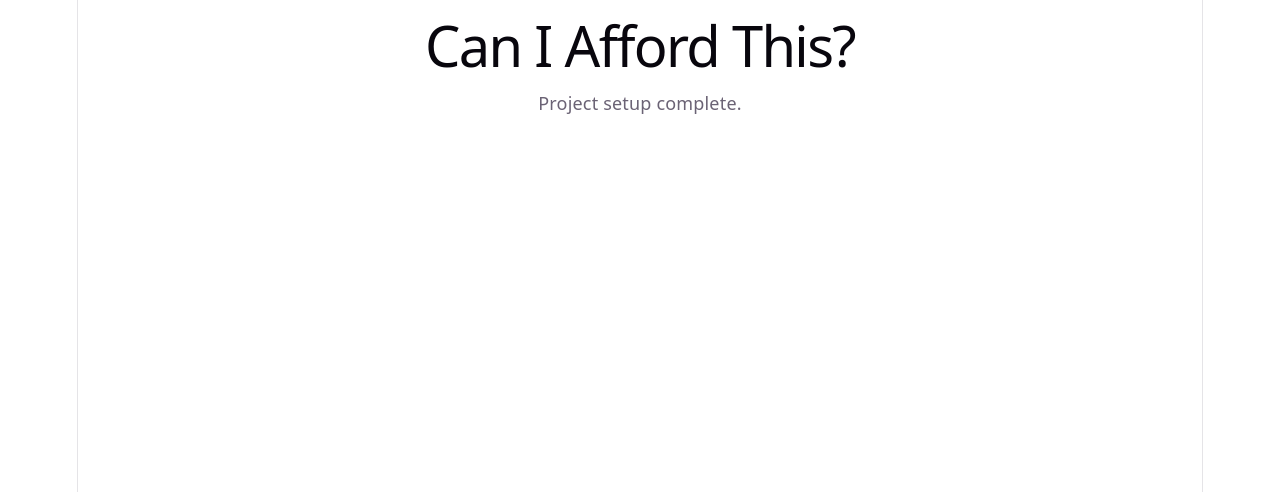
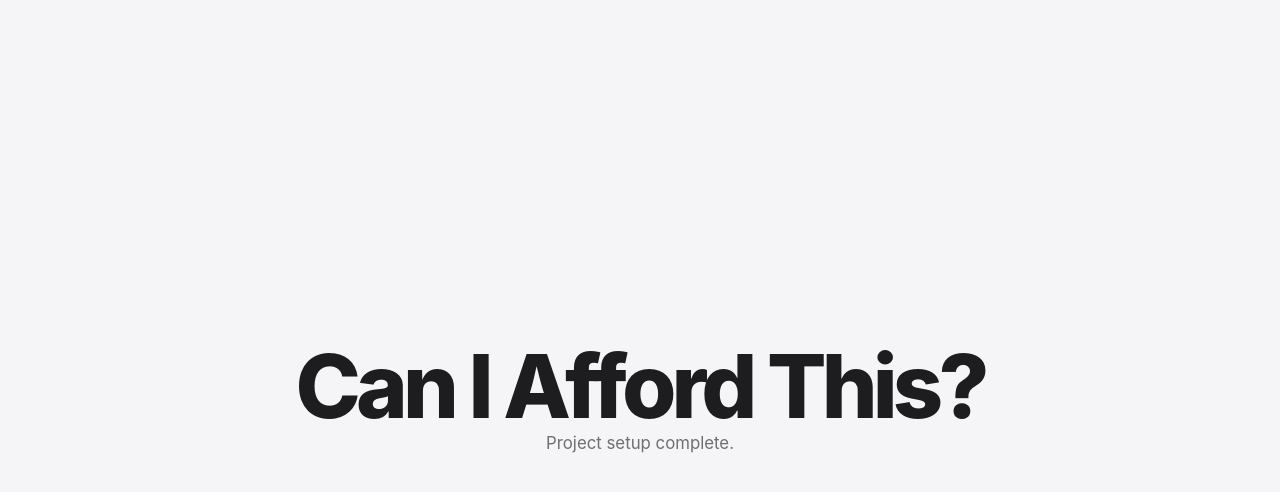
Before and after one commit to fejide/affordability-calculator, a React (Vite) app: page / in a window 1280 px wide. Shown: the top 492 px of the page. Built offline with nearby package versions, Linux system fonts and the light colour scheme.

Commit message:
style: set up global styling
Signed-off-by: Joshua Brown <97815918+fejide@users.noreply.github.com>

```diff
--- a/src/index.css
+++ b/src/index.css
@@ -1,111 +1,105 @@
-:root {
-  --text: #6b6375;
-  --text-h: #08060d;
-  --bg: #fff;
-  --border: #e5e4e7;
-  --code-bg: #f4f3ec;
-  --accent: #aa3bff;
-  --accent-bg: rgba(170, 59, 255, 0.1);
-  --accent-border: rgba(170, 59, 255, 0.5);
-  --social-bg: rgba(244, 243, 236, 0.5);
-  --shadow:
-    rgba(0, 0, 0, 0.1) 0 10px 15px -3px, rgba(0, 0, 0, 0.05) 0 4px 6px -2px;
-
-  --sans: system-ui, 'Segoe UI', Roboto, sans-serif;
-  --heading: system-ui, 'Segoe UI', Roboto, sans-serif;
-  --mono: ui-monospace, Consolas, monospace;
-
-  font: 18px/145% var(--sans);
-  letter-spacing: 0.18px;
-  color-scheme: light dark;
-  color: var(--text);
-  background: var(--bg);
-  font-synthesis: none;
-  text-rendering: optimizeLegibility;
-  -webkit-font-smoothing: antialiased;
-  -moz-osx-font-smoothing: grayscale;
-
-  @media (max-width: 1024px) {
-    font-size: 16px;
-  }
+* {
+  margin: 0;
+  padding: 0;
+  box-sizing: border-box;
 }
 
-@media (prefers-color-scheme: dark) {
-  :root {
-    --text: #9ca3af;
-    --text-h: #f3f4f6;
-    --bg: #16171d;
-    --border: #2e303a;
-    --code-bg: #1f2028;
-    --accent: #c084fc;
-    --accent-bg: rgba(192, 132, 252, 0.15);
-    --accent-border: rgba(192, 132, 252, 0.5);
-    --social-bg: rgba(47, 48, 58, 0.5);
-    --shadow:
-      rgba(0, 0, 0, 0.4) 0 10px 15px -3px, rgba(0, 0, 0, 0.25) 0 4px 6px -2px;
-  }
+html {
+  scroll-behavior: smooth;
+}
 
-  #social .button-icon {
-    filter: invert(1) brightness(2);
-  }
+body {
+  min-width: 320px;
+  min-height: 100vh;
+
+  font-family:
+    -apple-system,
+    BlinkMacSystemFont,
+    "Segoe UI",
+    sans-serif;
+
+  color: #1d1d1f;
+  background-color: #f5f5f7;
+
+  -webkit-font-smoothing: antialiased;
+  text-rendering: optimizeLegibility;
+}
+
+button,
+input,
+select,
+textarea {
+  font: inherit;
+}
+
+button,
+a {
+  -webkit-tap-highlight-color: transparent;
+}
+
+a {
+  color: inherit;
+}
+
+img {
+  display: block;
+  max-width: 100%;
 }
 
 #root {
-  width: 1126px;
-  max-width: 100%;
-  margin: 0 auto;
-  text-align: center;
-  border-inline: 1px solid var(--border);
-  min-height: 100svh;
+  min-height: 100vh;
+}
+
+main {
+  min-height: 100vh;
+
   display: flex;
   flex-direction: column;
-  box-sizing: border-box;
-}
+  align-items: center;
+  justify-content: center;
 
-body {
-  margin: 0;
-}
+  padding: 2rem;
 
-h1,
-h2 {
-  font-family: var(--heading);
-  font-weight: 500;
-  color: var(--text-h);
+  text-align: center;
 }
 
 h1 {
-  font-size: 56px;
-  letter-spacing: -1.68px;
-  margin: 32px 0;
-  @media (max-width: 1024px) {
-    font-size: 36px;
-    margin: 20px 0;
+  color: #1d1d1f;
+
+  font-size: clamp(2.75rem, 7vw, 5.5rem);
+  font-weight: 800;
+  line-height: 0.98;
+  letter-spacing: -0.055em;
+}
+
+p {
+  color: #6e6e73;
+
+  font-size: 1.05rem;
+  line-height: 1.6;
+}
+
+/* =========================================================
+   ACCESSIBILITY
+========================================================= */
+
+a:focus-visible,
+button:focus-visible,
+input:focus-visible,
+select:focus-visible,
+textarea:focus-visible {
+  outline: 3px solid #0071e3;
+  outline-offset: 3px;
+}
+
+@media (prefers-reduced-motion: reduce) {
+
+  *,
+  *::before,
+  *::after {
+    scroll-behavior: auto !important;
+    animation-duration: 0.01ms !important;
+    animation-iteration-count: 1 !important;
+    transition-duration: 0.01ms !important;
   }
 }
-h2 {
-  font-size: 24px;
-  line-height: 118%;
-  letter-spacing: -0.24px;
-  margin: 0 0 8px;
-  @media (max-width: 1024px) {
-    font-size: 20px;
-  }
-}
-p {
-  margin: 0;
-}
-
-code,
-.counter {
-  font-family: var(--mono);
-  display: inline-flex;
-  border-radius: 4px;
-  color: var(--text-h);
-}
-
-code {
-  font-size: 15px;
-  line-height: 135%;
-  padding: 4px 8px;
-  background: var(--code-bg);
-}
```
